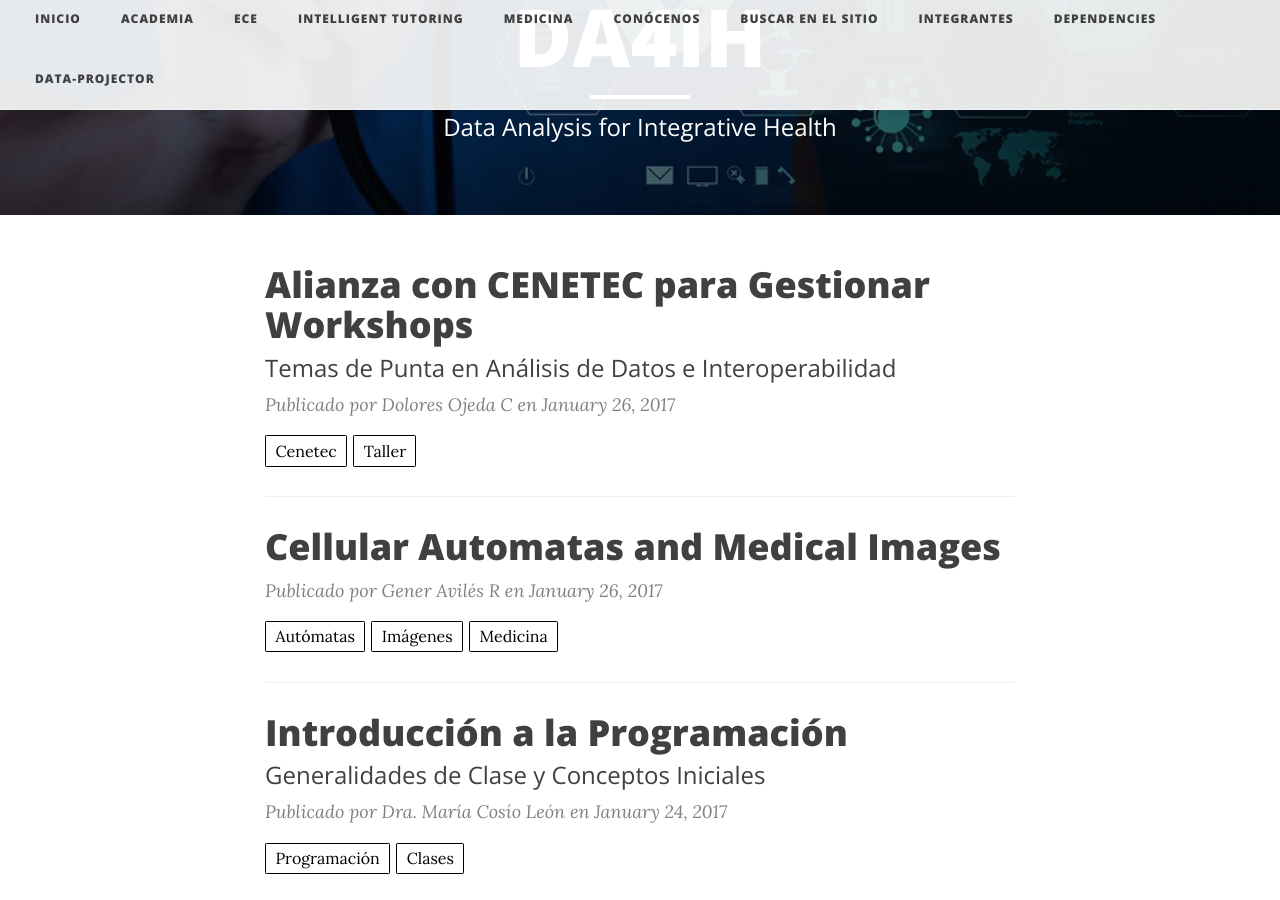
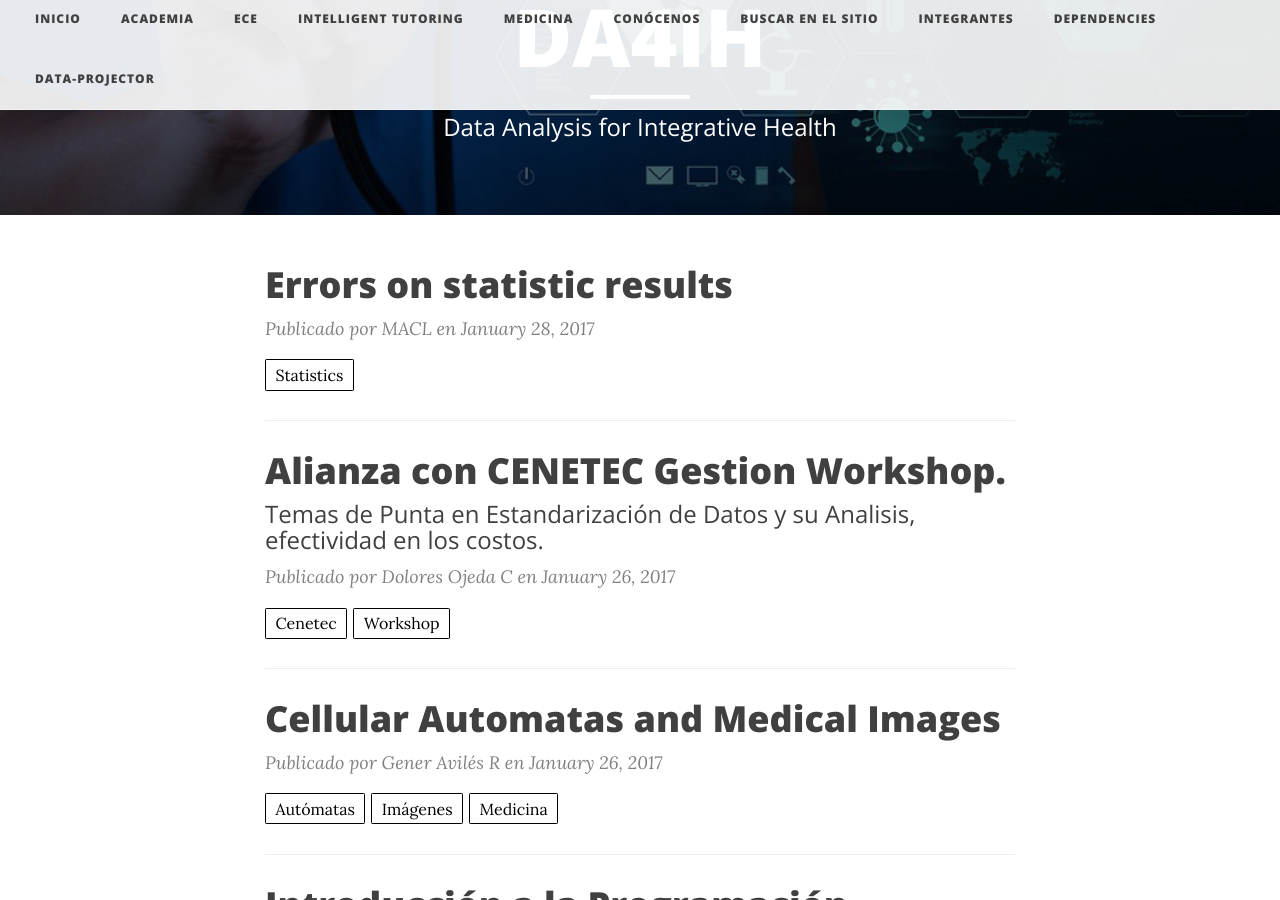
Before and after one commit to DA4IH/DA4IH.github.io, a Jekyll site: the page built from index.html, in a window 1280 px wide and 900 px high, scrolled down 233 px. Built offline with Jekyll 4.4.1, drawn with Linux system fonts in a browser that asks for light colours; nearby versions of some CDN libraries; the list of posts is cut into pages by our own code.

Commit message:
macl agrego tres cambio

```diff
--- a/_data/members.yml
+++ b/_data/members.yml
@@ -3,7 +3,7 @@
 - name: Dra. María de los Ángeles Cosío León
   role: Investigadora Principal
   img: https://i1.rgstatic.net/ii/profile.image/AS%3A279973408591873%401443762270352_l/Maria_Cosio_Leon.png
-  bio: Lorem ipsum dolor sit amet, consectetur adipiscing elit. Sed ac ante tellus. Proin tempor, lectus nec lacinia molestie, augue risus congue mauris, nec iaculis nibh leo sed lectus. Mauris lobortis elit turpis. Proin commodo faucibus dolor at gravida. Suspendisse vehicula felis tortor, non pellentesque lectus efficitur nec.
+  bio: realizó estudios de Maestría en Computación con especialidad en algoritmos para Redes y Conectividad por la Universidad de Colima, México. Obtuvo el grado de Doctora en Ciencias por la Universidad Autónoma de Baja California Campus Ensenada, México. Actualmente es profesora investigadora en la Facultad de Ingeniería, Arquitectura y Diseño, en el área de Bioingeniería de la Universidad Autónoma deBaja California Campus Ensenada. Sus intereses científicos son la algoritmia para el análisis de datos y el Internet de las Cosas.
   url: https://www.researchgate.net/profile/Maria_Cosio_Leon
   adscripcion: "UABC"
   adscripcionurl: http://www.uabc.mx
@@ -12,7 +12,7 @@
 - name: Dra. Anabel Martínez Vargas
   role: Investigadora
   img: https://i1.rgstatic.net/ii/profile.image/AS%3A292906830188545%401446845838467_l/Anabel_Martinez-Vargas.png
-  bio: Lorem ipsum dolor sit amet, consectetur adipiscing elit. Sed ac ante tellus. Proin tempor, lectus nec lacinia molestie, augue risus congue mauris, nec iaculis nibh leo sed lectus. Mauris lobortis elit turpis. Proin commodo faucibus dolor at gravida. Suspendisse vehicula felis tortor, non pellentesque lectus efficitur nec.
+  bio: Tiene Maestría en Computación con especialidad en Redes y Conectividad porla Universidad de Colima, México. Es Doctora en Ciencias porla Universidad Autónoma de Baja California Campus Mexicali, México. Realizó una estancia posdoctoralen el Centro de Investigación y Desarrollo de Tecnología Digital del Instituto Politécnico Nacional (CITEDI-IPN) en Tijuana, México. Pertenece al Sistema Nacional de Investigadores (SNI) de CONACYT. Sus líneas de interés son algoritmos bio-inspirados, optimización y compartición de espectro. Actualmente es profesora investigadora en la Maestría en Tecnologías de Información y Comunicaciones de la Universidad Politécnica de Pachuca.
   url: https://www.researchgate.net/profile/Anabel_Martinez-Vargas
   adscripcion: "UPP"
   adscripcionurl: http://www.upp.edu.mx/front/
--- a/_posts/2017-01-26-cenetec.markdown
+++ b/_posts/2017-01-26-cenetec.markdown
@@ -1,9 +1,9 @@
 ---
 layout:     post
-title:      Alianza con CENETEC para Gestionar Workshops
+title:      Alianza con CENETEC Gestion Workshop.
 author:     Dolores Ojeda C
-tags: 		  cenetec taller
-subtitle:  	Temas de Punta en Análisis de Datos e Interoperabilidad
+tags: 		  CENETEC Workshop
+subtitle:  	Temas de Punta en Estandarización de Datos y su Analisis, efectividad en los costos.
 category:  ece
 header-img: "img/ece.0.png"
 visualworkflow: false
```
Also changed, not shown: _posts/2017-01-28-statistic.markdown (added, +19 -0 lines).
